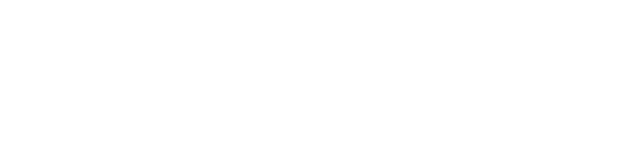
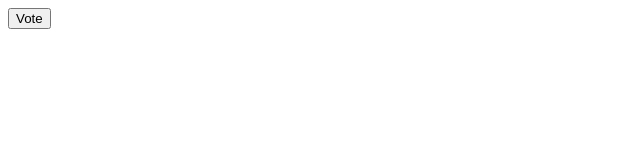
Before and after one commit to katrinalandmane/katrinalandmane.github.io, a plain HTML site: page index.html in a window 1280 px wide. Shown: the whole page, without its empty margins (0-640 px from the left). Drawn offline with Linux system fonts and the light colour scheme.

Commit message:
Update index.html

```diff
--- a/index.html
+++ b/index.html
@@ -1,5 +1,6 @@
 <html><head><meta http-equiv="Content-Type" content="text/html; charset=UTF-8">
 </head><body><form method="post" action="http://mama.mwave.me/en/myVoteEdit">
+	<input type="submit" value="Vote">
 	<input type="hidden" name="no_1" value="3"/>
 	<input type="hidden" name="no_2" value="10"/>
 	<input type="hidden" name="no_3" value="17"/>
```
